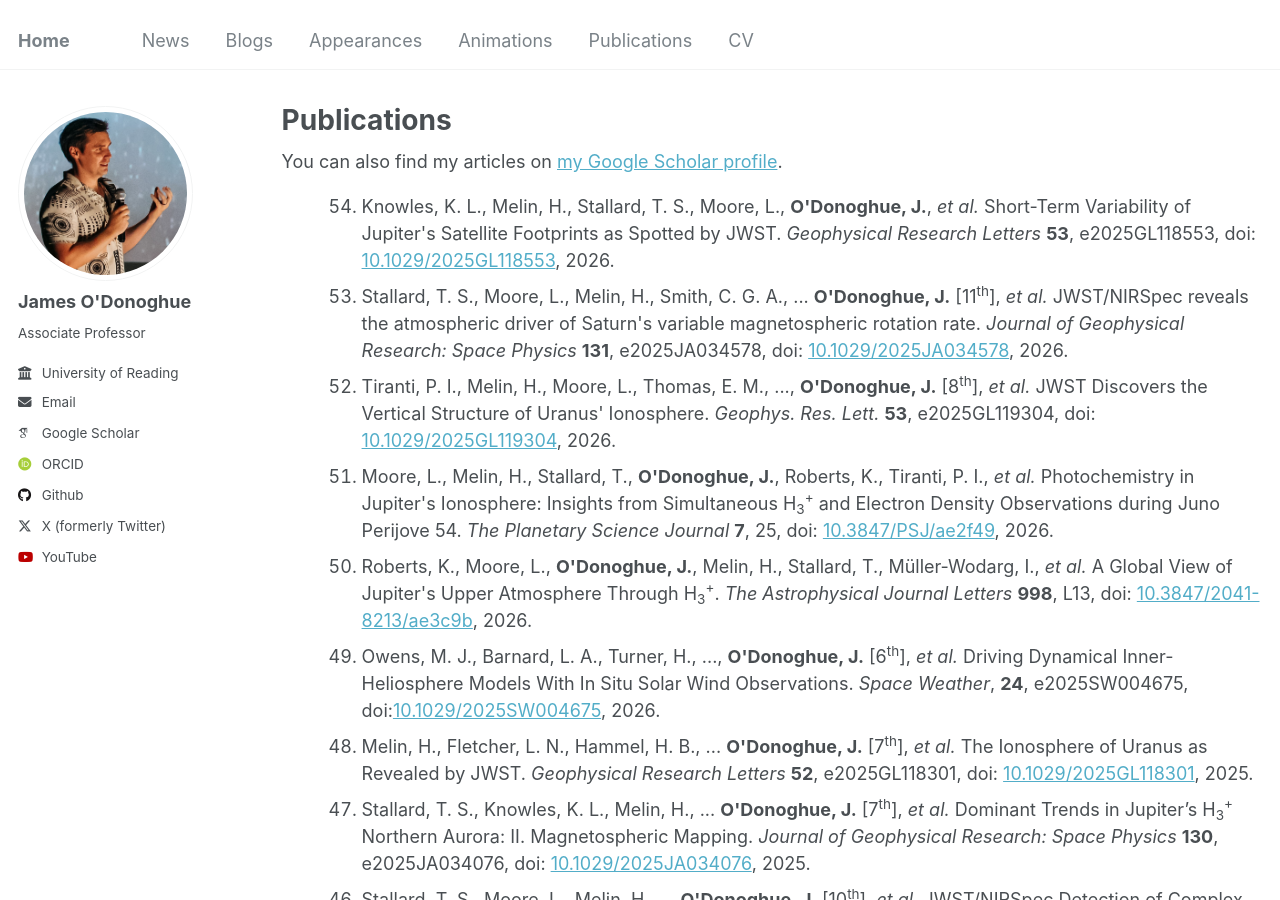
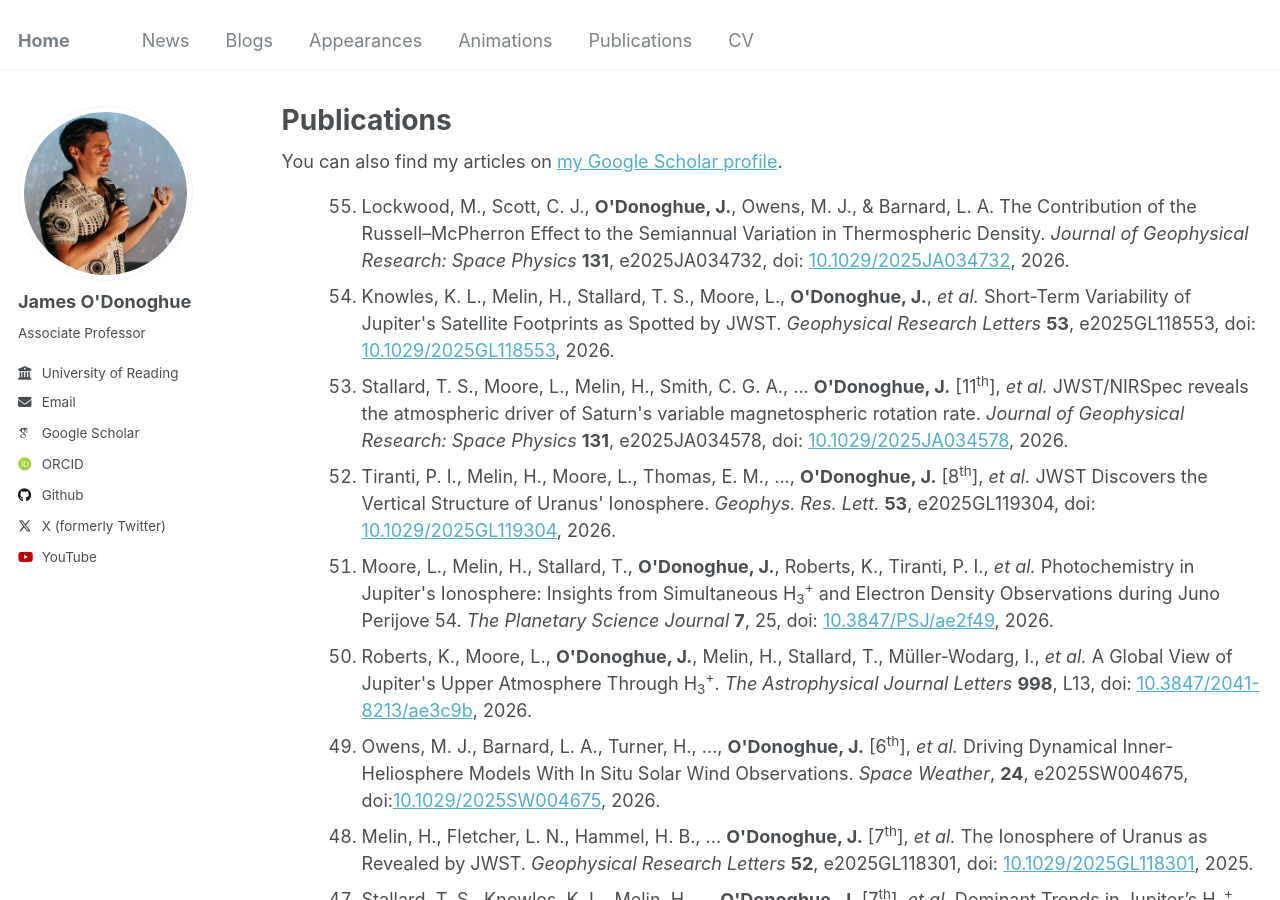
Before and after one commit to odonoghuespace/odonoghuespace.github.io, a Jekyll site: the page built from _pages/publications.html, in a window 1280 px wide and 900 px high. Built offline with Jekyll 4.4.1, drawn with Linux system fonts in a browser that asks for light colours; some web fonts are replaced.

Commit message:
Add new publications to the publications page

```diff
--- a/_pages/publications.html
+++ b/_pages/publications.html
@@ -15,6 +15,8 @@ author_profile: true
 
 <ol reversed>
   <ol reversed>
+  <li>Lockwood, M., Scott, C. J., <strong>O'Donoghue, J.</strong>, Owens, M. J., &amp; Barnard, L. A. The Contribution of the Russell–McPherron Effect to the Semiannual Variation in Thermospheric Density. <em>Journal of Geophysical Research: Space Physics</em> <strong>131</strong>, e2025JA034732, doi: <a href="https://doi.org/10.1029/2025JA034732">10.1029/2025JA034732</a>, 2026.</li>
+
   <li>Knowles, K. L., Melin, H., Stallard, T. S., Moore, L., <strong>O'Donoghue, J.</strong>, <em>et al.</em> Short-Term Variability of Jupiter's Satellite Footprints as Spotted by JWST. <em>Geophysical Research Letters</em> <strong>53</strong>, e2025GL118553, doi: <a href="https://doi.org/10.1029/2025GL118553">10.1029/2025GL118553</a>, 2026.</li>
 
   <li>Stallard, T. S., Moore, L., Melin, H., Smith, C. G. A., ... <strong>O'Donoghue, J.</strong> [11<sup>th</sup>], <em>et al.</em> JWST/NIRSpec reveals the atmospheric driver of Saturn's variable magnetospheric rotation rate. <em>Journal of Geophysical Research: Space Physics</em> <strong>131</strong>, e2025JA034578, doi: <a href="https://doi.org/10.1029/2025JA034578">10.1029/2025JA034578</a>, 2026.</li>
```
